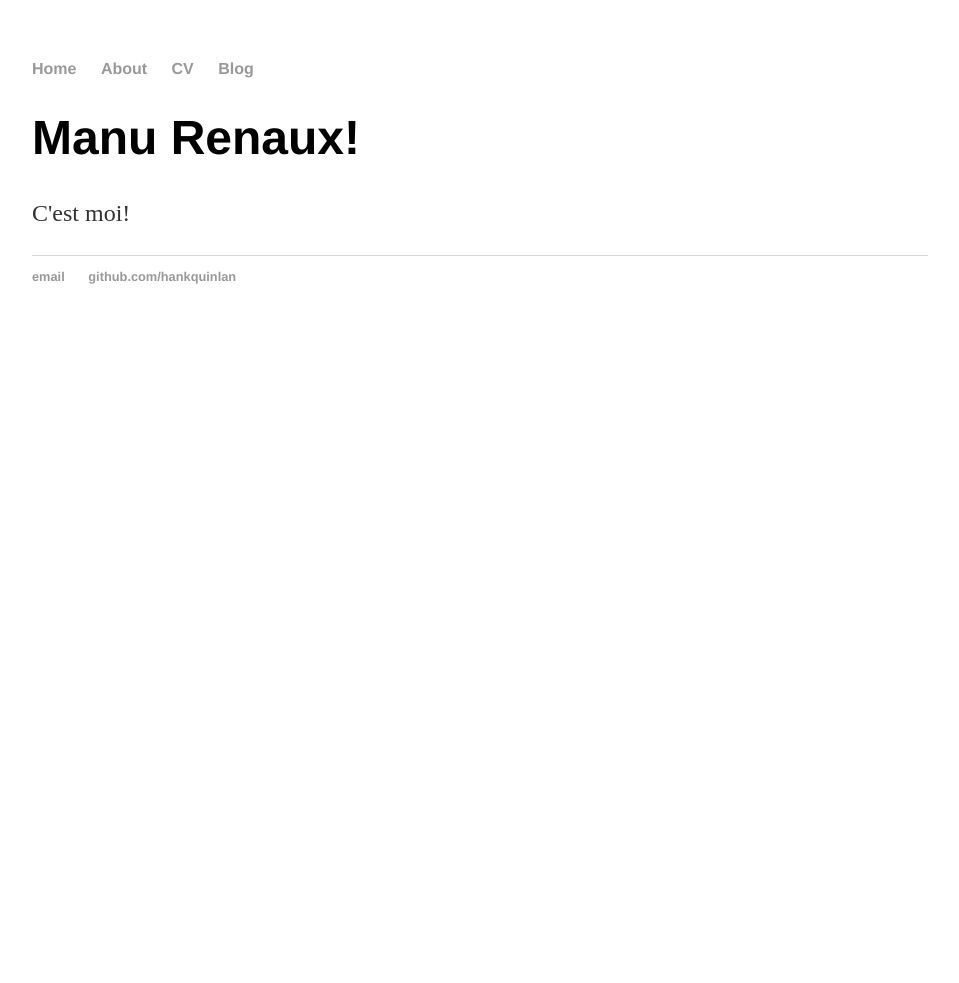
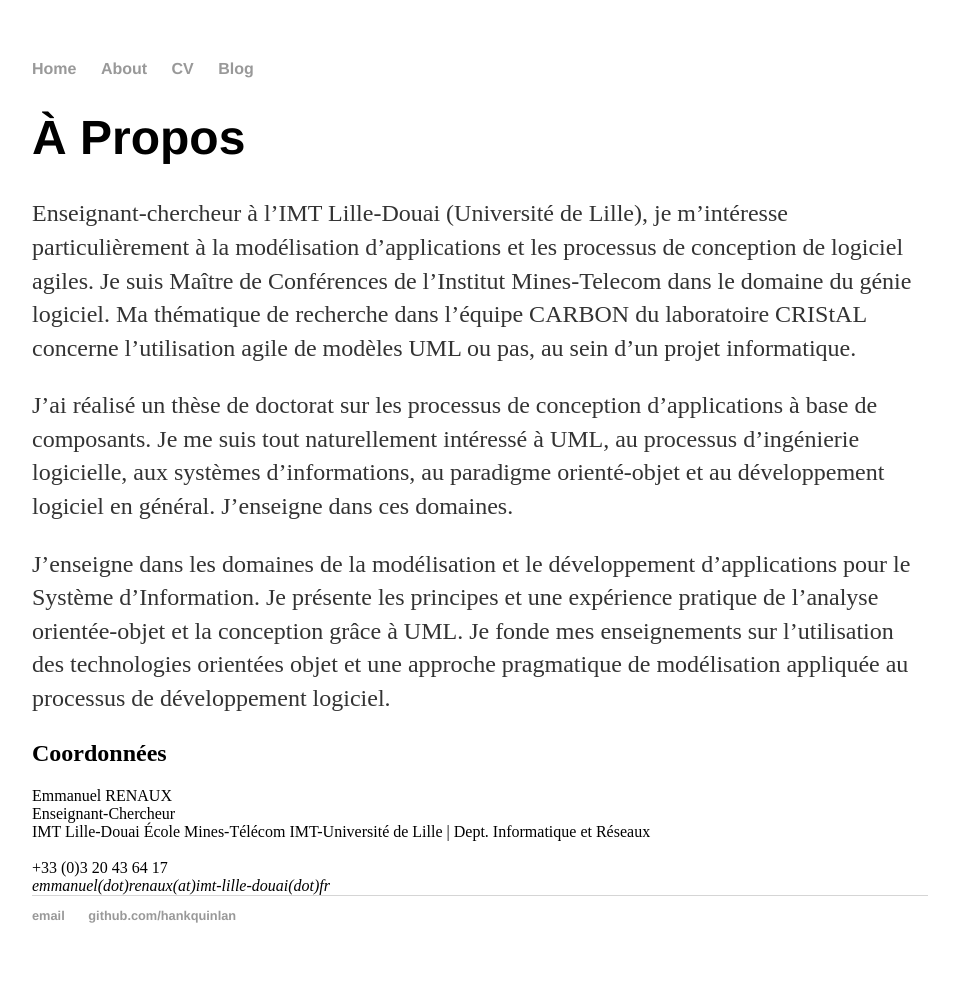
Before and after one commit to manurnx/manurnx.github.io, a Jekyll site: the page built from about/index.html, in a window 1280 px wide. Shown: the whole page, without its empty margins (160-1119 px from the left). Built offline with Jekyll 4.4.1, drawn with Linux system fonts in a browser that asks for light colours; before the commit the page ends 900 px from its top, so only the background shows below that.

Commit message:
ajout de la partie À Propos

```diff
--- a/about/index.html
+++ b/about/index.html
@@ -3,6 +3,20 @@ layout: default
 title: Manu Renaux, about me
 ---
 <div class="blurb">
-	<h1>Manu Renaux!</h1>
-	<p>C'est moi!</p>
+	<h1>À Propos</h1>
+
+	<p>Enseignant-chercheur à l’IMT Lille-Douai (Université de Lille), je m’intéresse particulièrement à la modélisation d’applications et les processus de conception de logiciel agiles. Je suis Maître de Conférences de l’Institut Mines-Telecom dans le domaine du génie logiciel. Ma thématique de recherche dans l’équipe CARBON du laboratoire CRIStAL concerne l’utilisation agile de modèles UML ou pas, au sein d’un projet informatique.</p>
+
+	<p>J’ai réalisé un thèse de doctorat sur les processus de conception d’applications à base de composants. Je me suis tout naturellement intéressé à UML, au processus d’ingénierie logicielle, aux systèmes d’informations, au paradigme orienté-objet et au développement logiciel en général. J’enseigne dans ces domaines.</p>
+
+	<p>J’enseigne dans les domaines de la modélisation et le développement d’applications pour le Système d’Information. Je présente les principes et une expérience pratique de l’analyse orientée-objet et la conception grâce à UML. Je fonde mes enseignements sur l’utilisation des technologies orientées objet et une approche pragmatique de modélisation appliquée au processus de développement logiciel.</p>
+
+	<h2>Coordonnées</h2>
+
+	Emmanuel RENAUX<br/>
+	Enseignant-Chercheur<br/>
+	IMT Lille-Douai École Mines-Télécom IMT-Université de Lille | Dept. Informatique et Réseaux<br/>
+ <br/>
+	+33 (0)3 20 43 64 17<br/>
+	<i>emmanuel(dot)renaux(at)imt-lille-douai(dot)fr</i><br/>
 </div><!-- /.blurb -->
```
